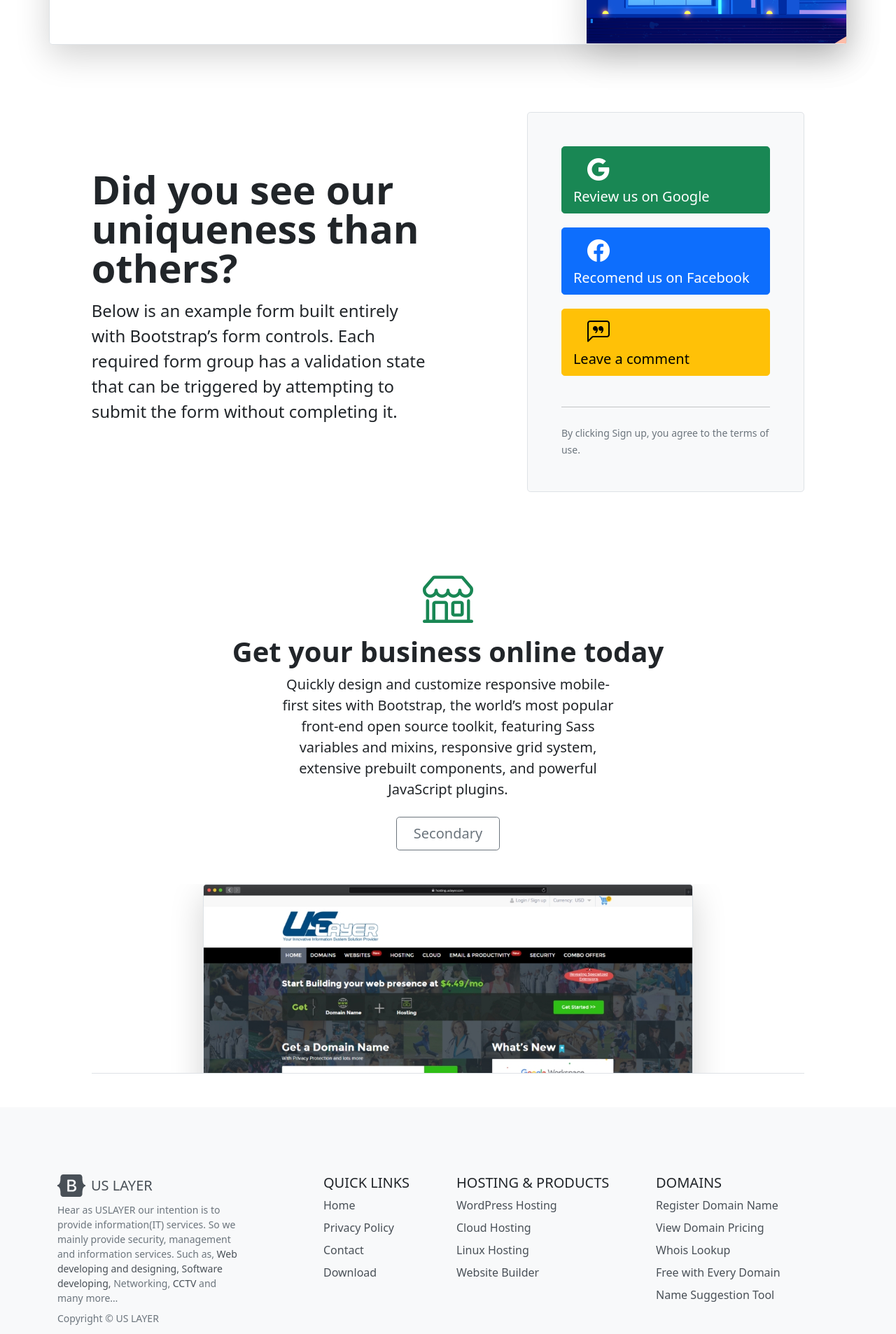
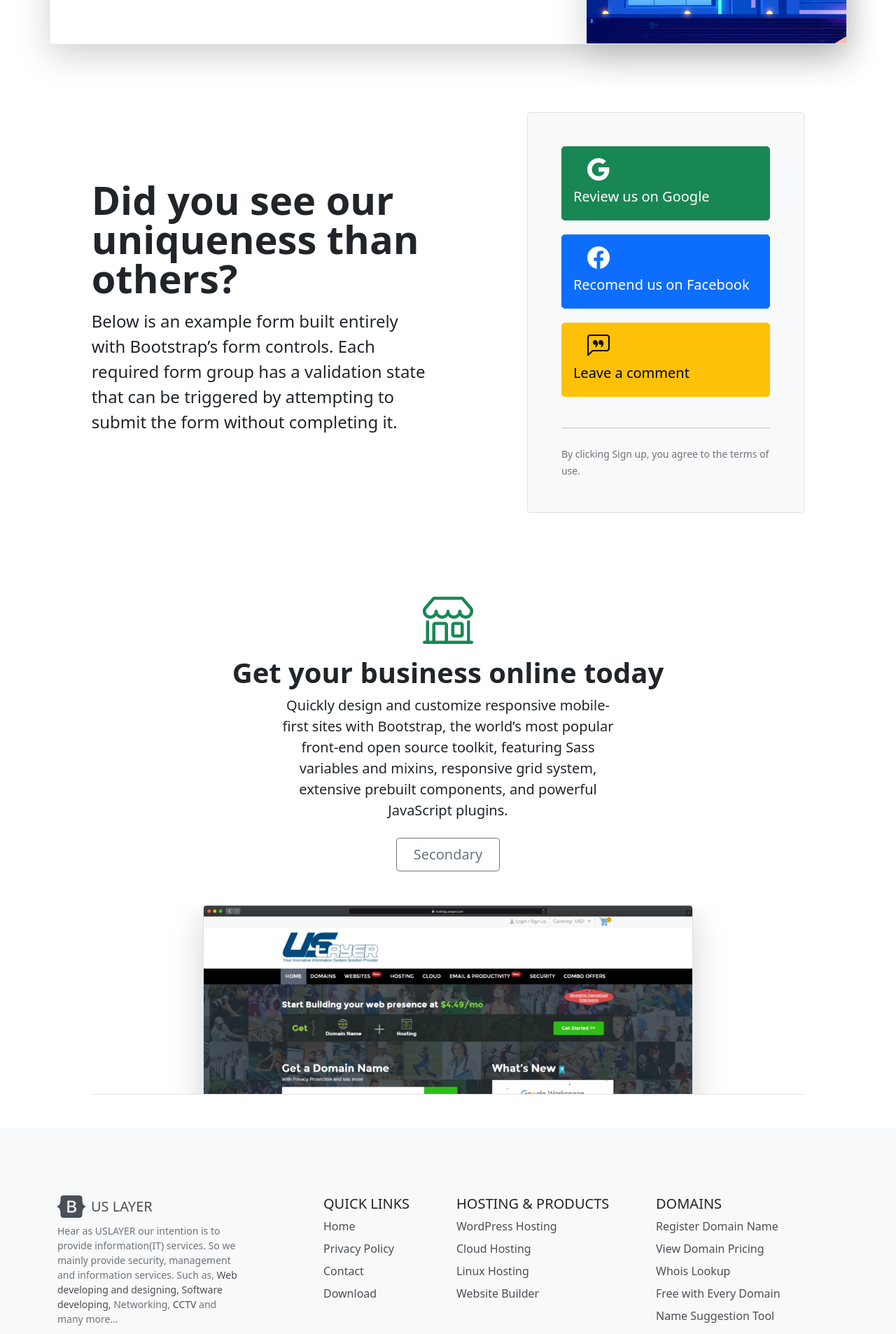
Before and after one commit to uslayer/uslayer.github.io, a Jekyll site: the page built from index.html, in a window 1280 px wide. Shown: the part 1115-3021 px from the top of the page at 70% size. Built offline with Jekyll 4.4.1, drawn with Linux system fonts in a browser that asks for light colours; the list of posts is cut into pages by our own code.

Commit message:
Update custom.css

```diff
--- a/assets/css/custom.css
+++ b/assets/css/custom.css
@@ -18,7 +18,7 @@ Just customize your theme here.
       font-size: 2rem;
 }
 
-.review_btn bt-txt{
+.review_btn .bt-txt{
     margin-bottom: 10px;
 }
 
```
